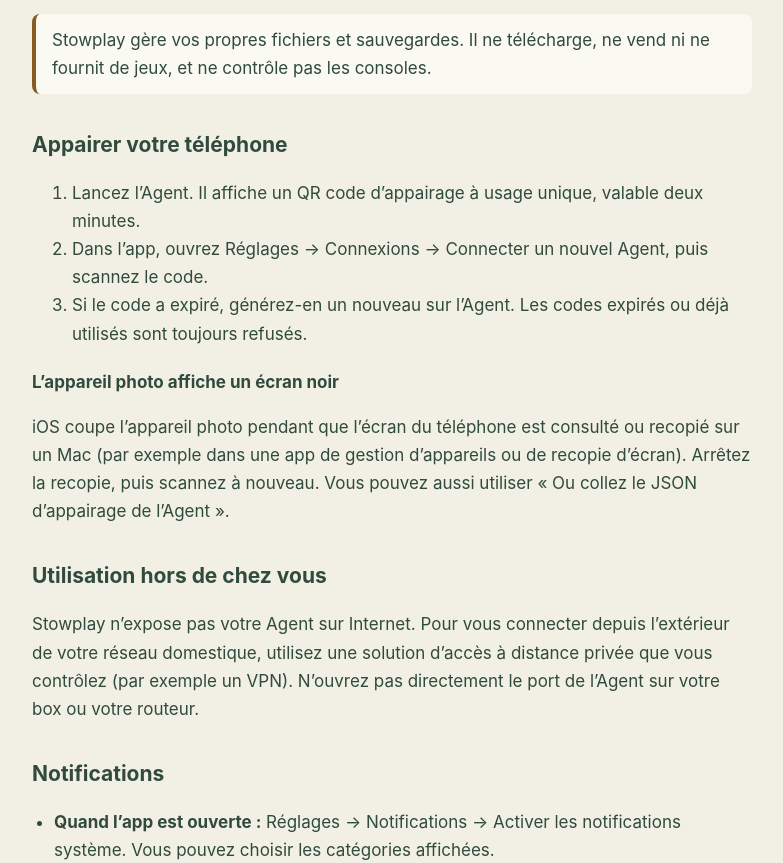
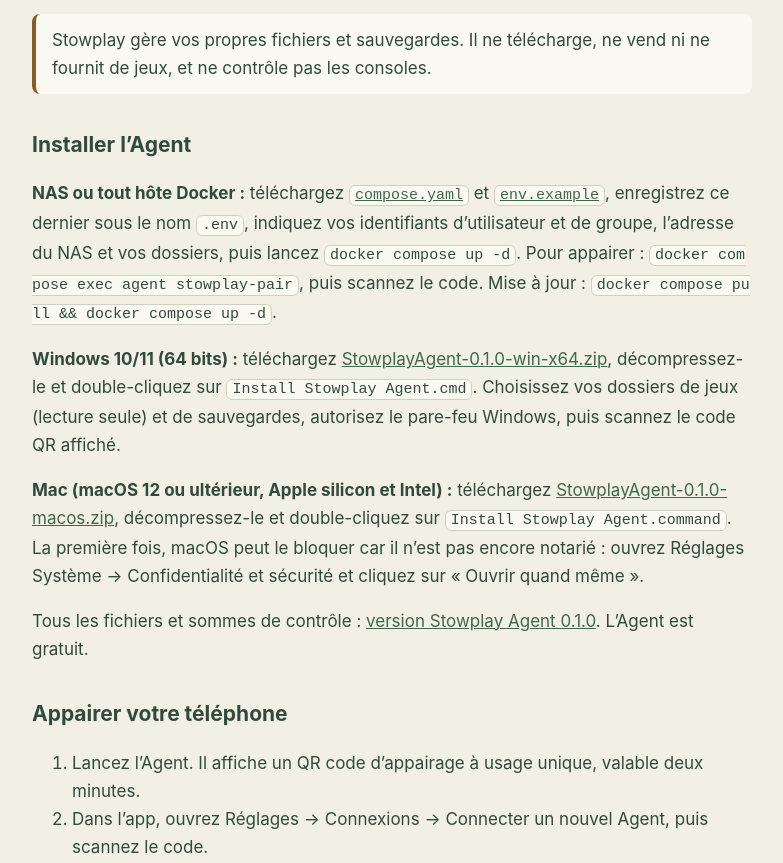
Before and after one commit to zhangwei798879/stowplay, a plain HTML site: page support-fr.html in a window 1280 px wide. Shown: the part 508-1371 px from the top of the page, without its empty margins (248-1031 px from the left). Drawn offline with Linux system fonts and the light colour scheme.

Commit message:
Support: add Agent downloads (Windows, Mac, Docker)

```diff
--- a/support-fr.html
+++ b/support-fr.html
@@ -22,6 +22,12 @@
 <li>Un chemin réseau entre le téléphone et l’Agent : le même réseau domestique, ou un outil d’accès à distance privé, comme un VPN, quand vous êtes à l’extérieur.</li>
 </ul>
 <p class="note">Stowplay gère vos propres fichiers et sauvegardes. Il ne télécharge, ne vend ni ne fournit de jeux, et ne contrôle pas les consoles.</p>
+
+<h2 id="install">Installer l’Agent</h2>
+<p><strong>NAS ou tout hôte Docker :</strong> téléchargez <a href="https://github.com/zhangwei798879/stowplay/releases/download/agent-v0.1.0/compose.yaml"><code>compose.yaml</code></a> et <a href="https://github.com/zhangwei798879/stowplay/releases/download/agent-v0.1.0/env.example"><code>env.example</code></a>, enregistrez ce dernier sous le nom <code>.env</code>, indiquez vos identifiants d’utilisateur et de groupe, l’adresse du NAS et vos dossiers, puis lancez <code>docker compose up -d</code>. Pour appairer : <code>docker compose exec agent stowplay-pair</code>, puis scannez le code. Mise à jour : <code>docker compose pull &amp;&amp; docker compose up -d</code>.</p>
+<p><strong>Windows 10/11 (64 bits) :</strong> téléchargez <a href="https://github.com/zhangwei798879/stowplay/releases/download/agent-v0.1.0/StowplayAgent-0.1.0-win-x64.zip">StowplayAgent-0.1.0-win-x64.zip</a>, décompressez-le et double-cliquez sur <code>Install Stowplay Agent.cmd</code>. Choisissez vos dossiers de jeux (lecture seule) et de sauvegardes, autorisez le pare-feu Windows, puis scannez le code QR affiché.</p>
+<p><strong>Mac (macOS 12 ou ultérieur, Apple silicon et Intel) :</strong> téléchargez <a href="https://github.com/zhangwei798879/stowplay/releases/download/agent-v0.1.0/StowplayAgent-0.1.0-macos.zip">StowplayAgent-0.1.0-macos.zip</a>, décompressez-le et double-cliquez sur <code>Install Stowplay Agent.command</code>. La première fois, macOS peut le bloquer car il n’est pas encore notarié : ouvrez Réglages Système → Confidentialité et sécurité et cliquez sur « Ouvrir quand même ».</p>
+<p>Tous les fichiers et sommes de contrôle : <a href="https://github.com/zhangwei798879/stowplay/releases/tag/agent-v0.1.0">version Stowplay Agent 0.1.0</a>. L’Agent est gratuit.</p>
 
 <h2>Appairer votre téléphone</h2>
 <ol>
```
